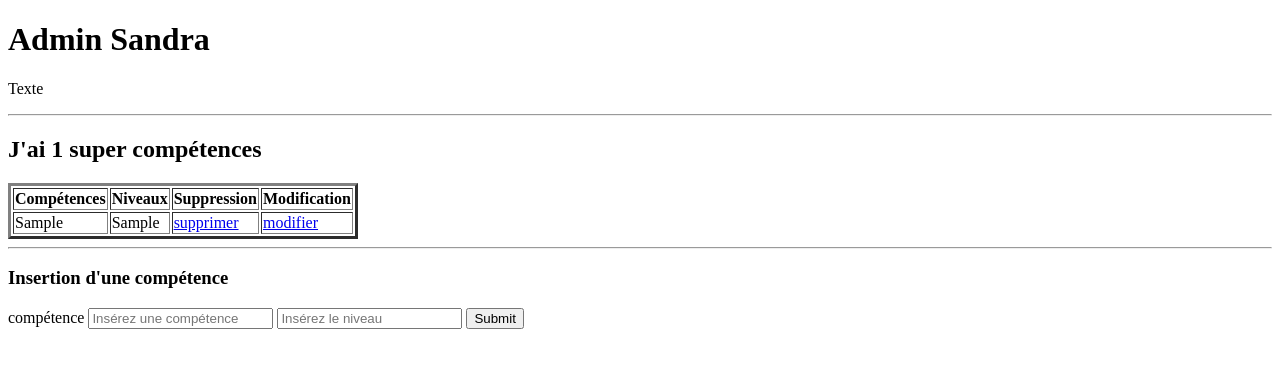
After one commit to Armel-H/sandra_site_CV, a PHP site: page /competences.php in a window 1280 px wide. The commit adds this page. Shown: the top 368 px of the page. Run offline with PHP 8.4, Linux system fonts and the light colour scheme; data comes from the database, SQL or seed files in the repository; tables that the repository leaves empty or names only in its code hold one stand-in row (values such as "Sample post").

Commit message:
commit_9
mise à jour

```diff
--- /dev/null
+++ b/admin/competences.php
@@ -0,0 +1,76 @@
+<?php
+require('connexion.php');
+$resultat = $pdoCV -> query("SELECT * FROM t_utilisateur");
+$ligne_utilisateur = $resultat -> fetch(PDO::FETCH_ASSOC);
+?>
+<?php
+// gestion des contenus de la BDD
+// Insertion des compétences
+if(isset($_POST['competence'])) {// Si on a  posté une nouvelle compétence.
+    if(!empty($_POST['competence']) && !empty($_POST['c_niveau'])){// si compétence n'est aps vide.
+        $competence = addslashes($_POST['competence']);
+        $c_niveau = addslashes($_POST['c_niveau']);
+        $pdoCV->exec("INSERT INTO t_competences VALUES (NULL, '$competence', '$c_niveau', '1')");// mettre $id_utilisateur quand on l'aura dans la variable de session.
+        header("location: competences.php");// Pour revenir sur la page.
+        exit();
+    }// Ferme le if(!empty)
+}// ferme le if(isset)du formulaire
+
+// Suppréssion d'une compétence
+if(isset($_GET['id_competence'])) {// ferme le if(isset) // Ici on récupère la competence par son id_ ds l'URL
+    $efface = $_GET['id_competence'];
+    $resultat = "DELETE FROM t_competences WHERE id_competence ='$efface'";
+    $pdoCV->query($resultat);
+    header("location: competences.php");
+}// Ferme le if(isset)
+
+ ?>
+<!DOCTYPE html>
+<html lang="fr">
+    <head>
+        <meta charset="utf-8">
+        <title>Admin : <?= $ligne_utilisateur['pseudo']; ?> </title>
+    </head>
+    <body>
+        <h1>Admin <?= $ligne_utilisateur['prenom']; ?></h1>
+        <p>Texte</p>
+        <hr>
+        <?php
+        $resultat = $pdoCV -> prepare("SELECT * FROM t_competences");
+        $resultat -> execute();
+        $nbr_competences = $resultat->rowCount();
+        //$ligne_competence = $resultat -> fetch(PDO::FETCH_ASSOC);
+        ?>
+
+        <h2>J'ai <?php echo $nbr_competences; ?> super compétences</h2>
+
+        <table border="3">
+            <tr>
+                <th>Compétences</th>
+                <th>Niveaux</th>
+                <th>Suppression</th>
+                <th>Modification</th>
+            </tr>
+            <tr>
+                <?php while($ligne_competence = $resultat -> fetch(PDO::FETCH_ASSOC) ) {?>
+                <td><?php echo $ligne_competence['competence'] ;?></td>
+                <td><?php echo $ligne_competence['c_niveau']; ?></td>
+                <td><a href="competences.php?id_competence=<?php echo $ligne_competence['id_competence']; ?>">supprimer</a></td>
+                <td><a href="#">modifier</a></td>
+            </tr>
+        <?php } ?>
+        </table>
+        <hr>
+        <h3>Insertion d'une compétence</h3>
+        <!--Formulaire d'insertion -->
+
+        <form action="competences.php" method="post">
+            <label for="competence">compétence</label>
+            <input type="text" name="competence" id="competence" placeholder="Insérez une compétence">
+            <input type="text" name="c_niveau" id="c_niveau" placeholder="Insérez le niveau">
+            <input type="submit"name="Insérez">
+
+        </form>
+
+    </body>
+</html>
```
Also changed, not shown: admin/index.php (+8 -4 lines).
